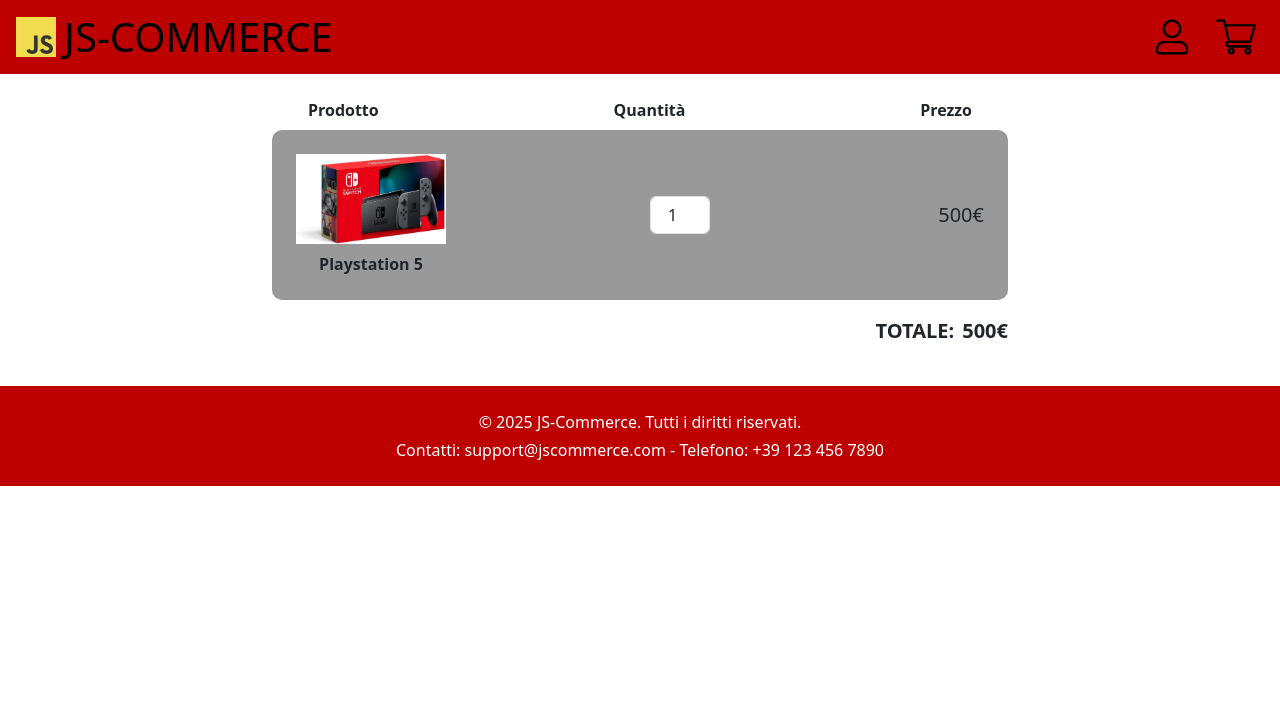
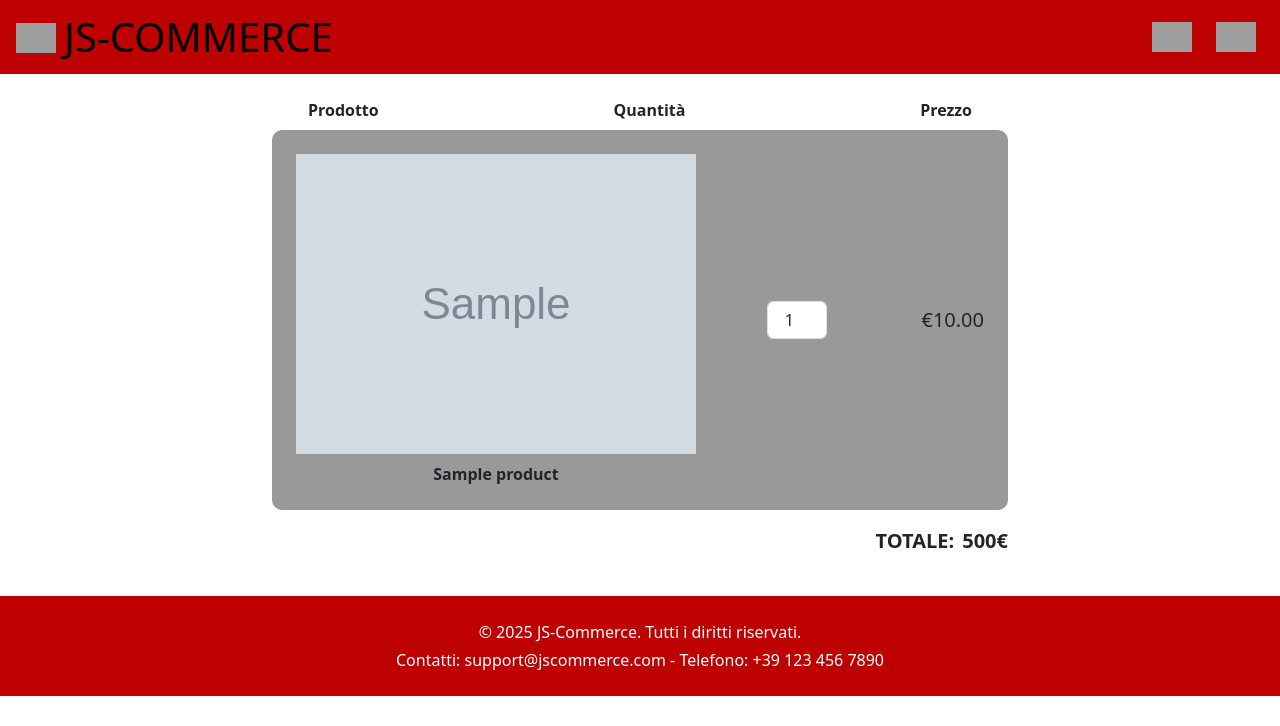
Before and after one commit to BlusterX/TW-Project-2024, a PHP site: page /shopping.php in a window 1280 px wide. Shown: the top 726 px of the page. Run offline with PHP 8.4, Linux system fonts and the light colour scheme; tables that the repository leaves empty hold one stand-in row (values such as "Sample post"); grey boxes marked "Sample" are stand-in pictures; some libraries are stand-ins or nearby versions; grey boxes are pictures that could not be loaded.

Commit message:
Fix display products dynamically

```diff
--- a/src/shopping.php
+++ b/src/shopping.php
@@ -3,5 +3,6 @@
 
 $templateParams["titolo"] = "Shopping";
 $templateParams["nome"] = "template-shopping.php";
+$templateParams["products"] = $dbh->getAllProducts();
 require("template/base.php");
 ?>
--- a/src/template/template-shopping.php
+++ b/src/template/template-shopping.php
@@ -8,24 +8,25 @@
                     <span class="fw-bold">Prezzo</span>
                 </div>
             </div>
-            <!-- 1 Prodotto -->
+            <?php foreach ($templateParams["products"] as $product): ?>
             <div class="row mb-3">
                 <div class="col-12 col-md-8 offset-md-2">
                     <div class="d-flex align-items-center justify-content-between p-4" style="background-color: #999; border-radius: 10px;">
                         <!-- Immagine + nome -->
                         <div class="d-flex flex-column align-items-center">
-                            <img src="<?php echo UPLOAD_DIR . "prova.png" ; ?>" alt="Playstation 5" style="max-width: 150px;"/>
-                            <span class="mt-2 fw-bold">Playstation 5</span>
+                            <img class="img-card-custom" src="<?php echo UPLOAD_DIR . $product["img"]; ?>" alt="<?php echo $product["name"]; ?>"/>
+                            <span class="mt-2 fw-bold"><?php echo $product["name"]; ?></span>
                         </div>
                         <div class="pe-4">
                             <!-- Quantità -->
                             <input type="number" class="form-control text-center" style="width:60px;" value="1" min="1"/>
                         </div>
                         <!-- Prezzo -->
-                        <span class="fs-5">500€</span>
+                        <span class="fs-5">€<?php echo $product["price"]; ?></span>
                     </div>
                 </div>
             </div>
+            <?php endforeach; ?>
             <!-- TOTALE -->
             <div class="row mb-3">
                 <div class="col-12 col-md-8 offset-md-2 d-flex justify-content-end">
@@ -33,4 +34,5 @@
                     <span class="fs-5 fw-bold">500€</span>
                 </div>
             </div>
+
         </main>
```
